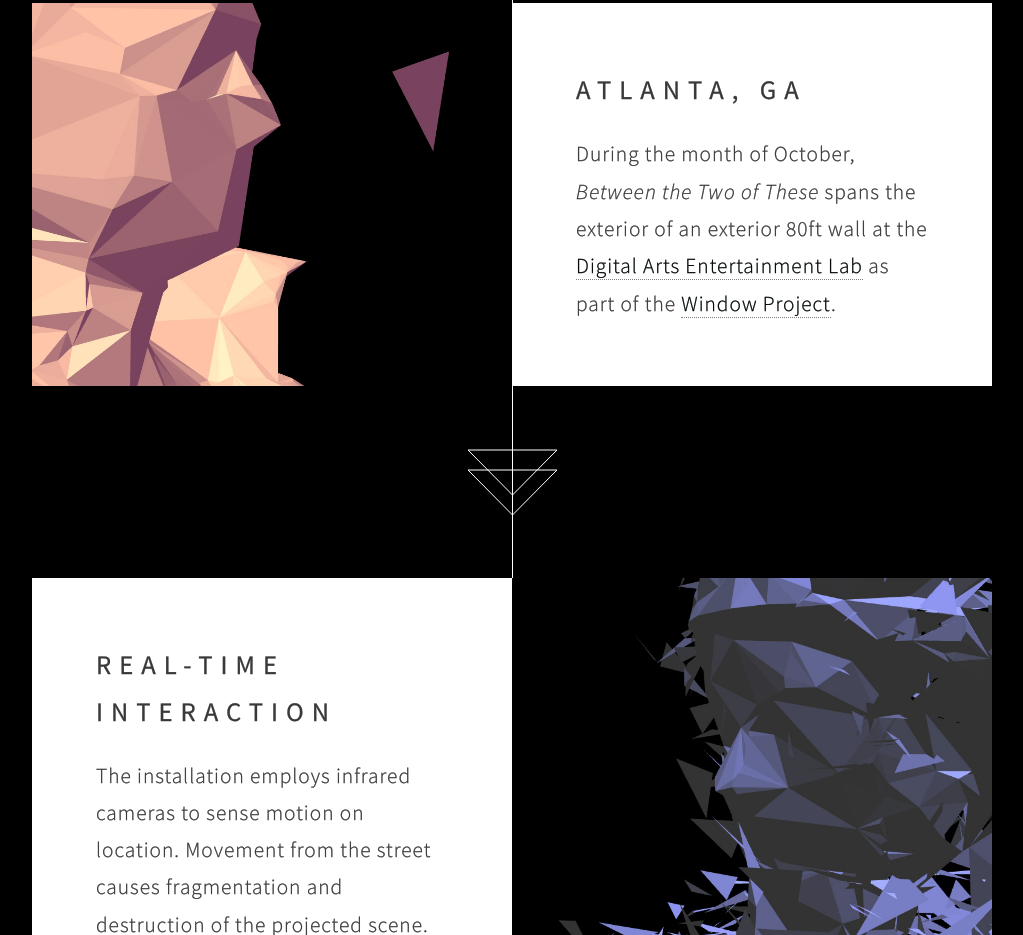
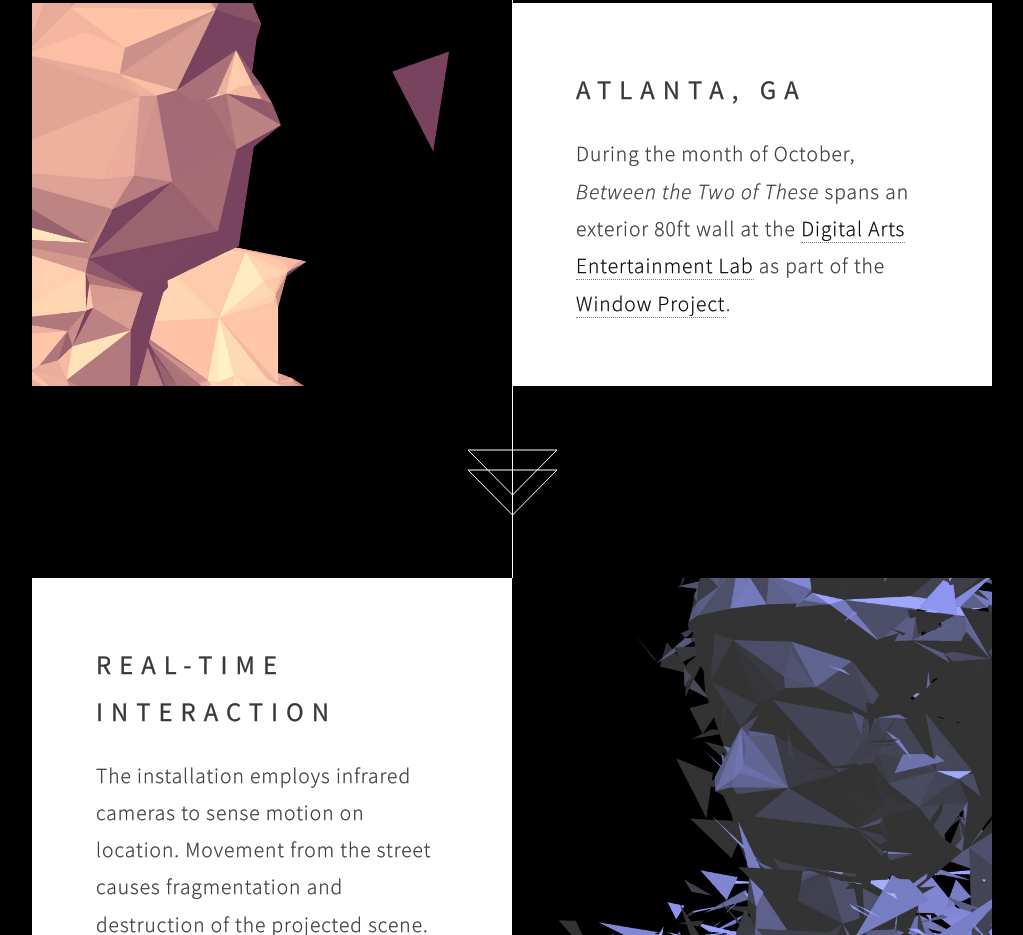
Before and after one commit to brannondorsey/BetweenTheTwoOfThese, a plain HTML site: page index.html in a window 1280 px wide. Shown: the part 1557-2492 px from the top of the page, without its empty margins (128-1151 px from the left). Drawn offline with Linux system fonts and the light colour scheme.

Commit message:
Fix copy

```diff
--- a/index.html
+++ b/index.html
@@ -59,7 +59,7 @@
 					<header>
 						<h2>Atlanta, GA</h2>
 					</header>
-					<p>During the month of October, <em>Between the Two of These</em> spans the exterior of an exterior 80ft wall at the <a href="http://www.daelab.com/">Digital Arts Entertainment Lab</a> as part of the <a href="http://atlantawindowproject.wordpress.com/">Window Project</a>.</p>
+					<p>During the month of October, <em>Between the Two of These</em> spans an exterior 80ft wall at the <a href="http://www.daelab.com/">Digital Arts Entertainment Lab</a> as part of the <a href="http://atlantawindowproject.wordpress.com/">Window Project</a>.</p>
 				</div>
 			</article>
 
```
